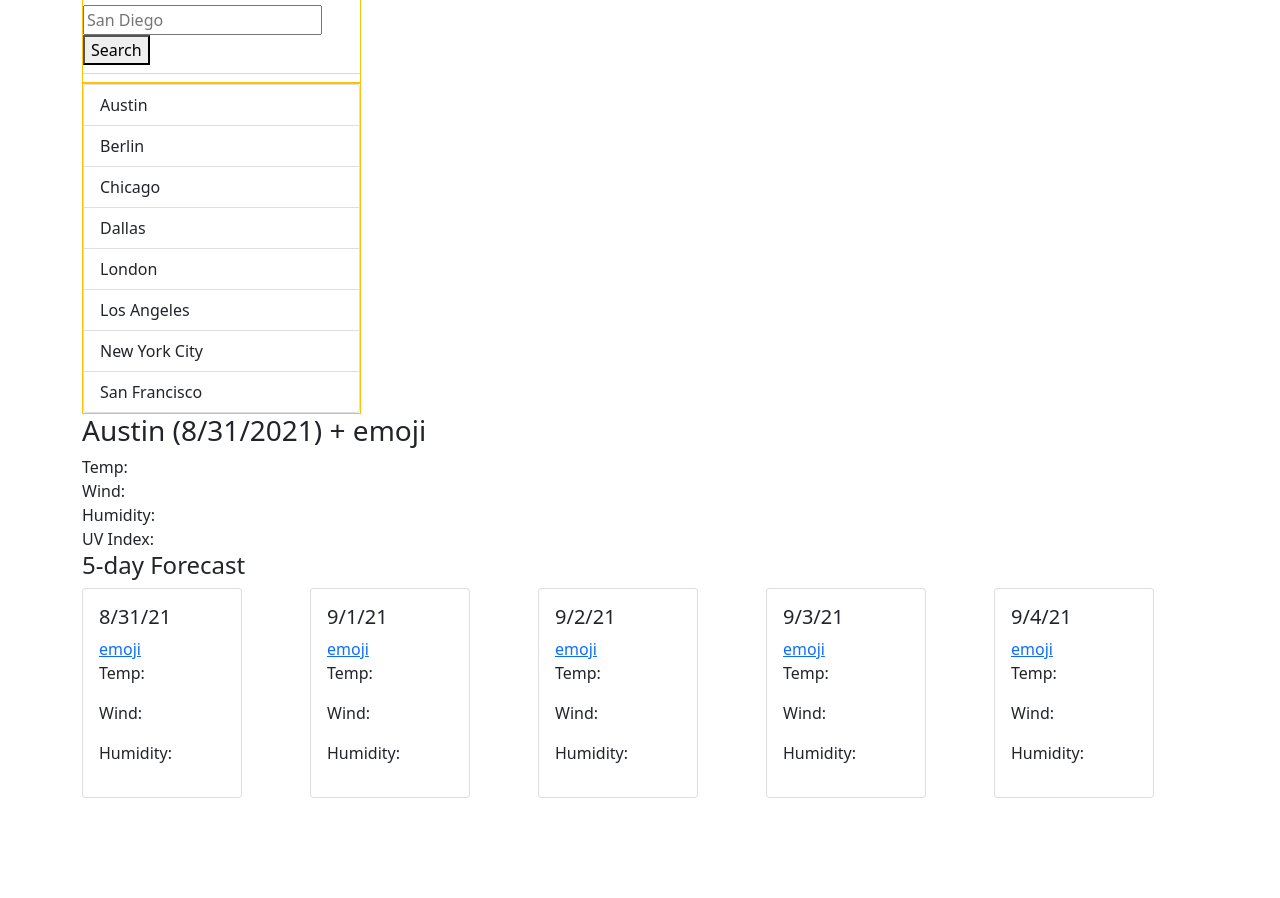
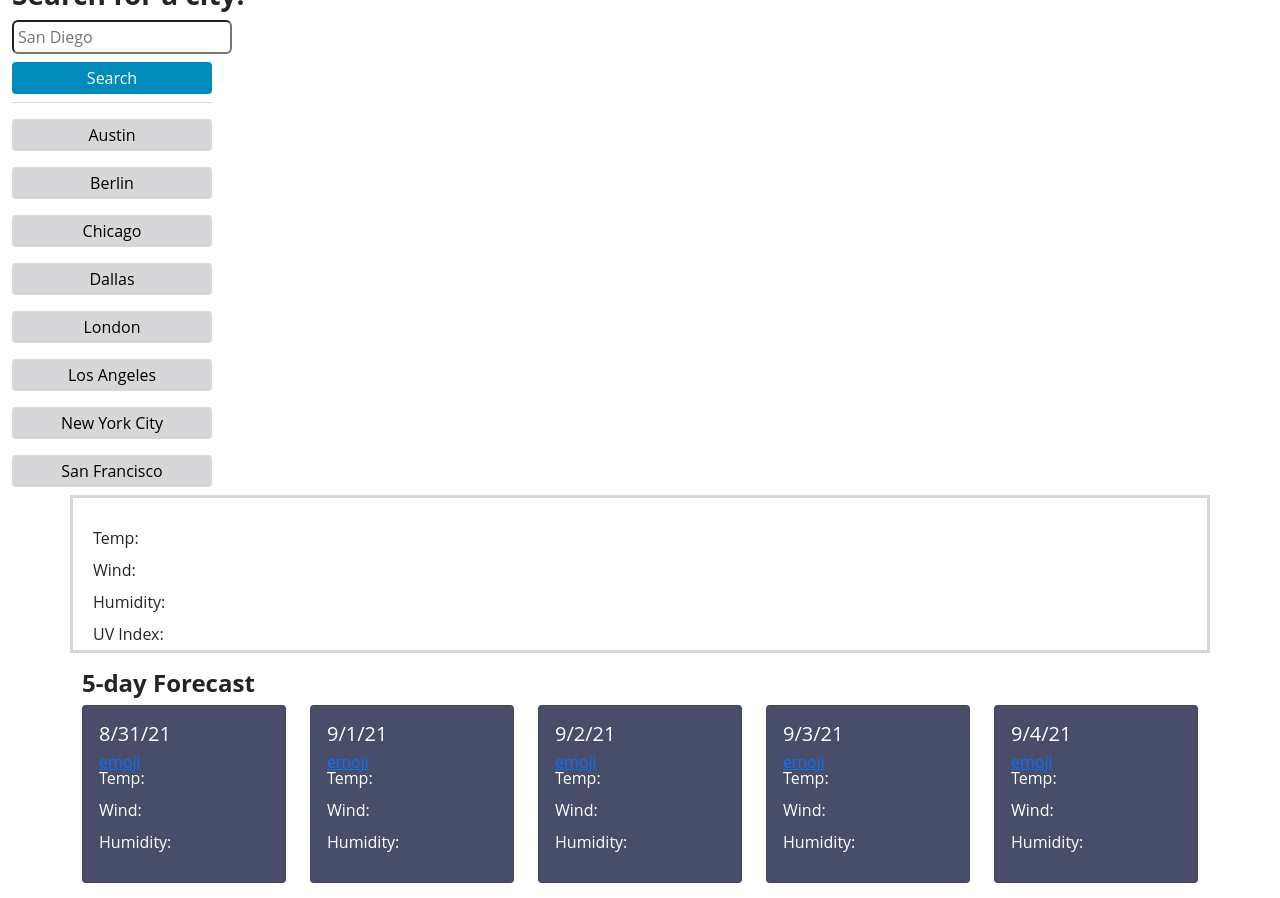
Before and after one commit to calvinjdonner/weather-dashboard, a plain HTML site: page index.html in a window 1280 px wide. Shown: the part 94-992 px from the top of the page. Before the commit the page ends 892 px from the top, so only its background shows below. Drawn offline with nearby package versions, Linux system fonts and the light colour scheme.

Commit message:
set up initial JS file layout

```diff
--- a/index.html
+++ b/index.html
@@ -5,8 +5,9 @@
         <meta name="viewport" content="width=device-width, initial-scale=1.0" />
         <meta http-equiv="X-UA-Compatible" content="ie=edge" />
         <link rel="stylesheet" href="https://cdn.jsdelivr.net/npm/bootstrap@5.1.0/dist/css/bootstrap.min.css" integrity="sha384-KyZXEAg3QhqLMpG8r+8fhAXLRk2vvoC2f3B09zVXn8CA5QIVfZOJ3BCsw2P0p/We" crossorigin="anonymous">
+        <!-- <link rel="stylesheet" href="https://api.openweathermap.org/data/2.5/onecall?lat={lat}&lon={lon}&exclude={part}&appid={API key}" /> -->
         <link rel="stylesheet" href="./style.css" />
-        <link rel="javascript" href="./script.js" />
+
         <title>Weather Dashboard</title>
     </head>
 
@@ -17,7 +18,7 @@
 
         <div class="container" id="search-bar">
 
-            <div class="col-3 border border-warning">
+            <div class="col">
                 <h3>Search for a city:</h3>
                 <input type="text" placeholder="San Diego">
                 <br>
@@ -25,36 +26,35 @@
                 <div class="dropdown-divider"></div>
             </div>
 
-            <div class="col-3 border border-warning">
+            <div class="col">
                 <div class="list-group" id="popular-cities">
-                    <a href="#" class="list-group-item list-group-item-action">Austin</a>
-                    <a href="#" class="list-group-item list-group-item-action">Berlin</a>
-                    <a href="#" class="list-group-item list-group-item-action">Chicago</a>
-                    <a href="#" class="list-group-item list-group-item-action">Dallas</a>
-                    <a href="#" class="list-group-item list-group-item-action">London</a>
-                    <a href="#" class="list-group-item list-group-item-action">Los Angeles</a>
-                    <a href="#" class="list-group-item list-group-item-action">New York City</a>
-                    <a href="#" class="list-group-item list-group-item-action">San Francisco</a>
+                    <button class="cities" type="button" id="austin">Austin</button>
+                    <button class="cities" type="button" id="berlin">Berlin</button>
+                    <button class="cities" type="button" id="chicago">Chicago</button>
+                    <button class="cities" type="button" id="dallas">Dallas</button>
+                    <button class="cities" type="button" id="london">London</button>
+                    <button class="cities" type="button" id="la">Los Angeles</button>
+                    <button class="cities" type="button" id="ny">New York City</button>
+                    <button class="cities" type="button" id="sf">San Francisco</button>
                 </div>
             </div>
 
         </div>
 
         <div class="container" id="main-display">
-            <h3 class="col-6" id="display-city" d.dis>Austin (8/31/2021) + emoji</h3>
+            <h3 class="col" id="display-city"></h3>
                 <div class="col">Temp:</div>
                 <div class="col">Wind:</div>
                 <div class="col">Humidity:</div>
                 <div class="col">UV Index:</div>
-            </div>
         </div>
 
-        <div class="container" id="5-day">
+        <div class="container" id="five-day">
             <h4>5-day Forecast</h4>
             <div class="row">
 
                 <div class="col">
-                    <div class="card" style="width: 10rem;">
+                    <div class="card">
                         <div class="card-body">
                             <h5 class="card-date1">8/31/21</h5>
                             <a href="">emoji</a>
@@ -66,7 +66,7 @@
                 </div>
 
                 <div class="col">
-                    <div class="card" style="width: 10rem;">
+                    <div class="card">
                         <div class="card-body">
                             <h5 class="card-date2">9/1/21</h5>
                             <a href="">emoji</a>
@@ -78,7 +78,7 @@
                 </div>
 
                 <div class="col">
-                    <div class="card" style="width: 10rem;">
+                    <div class="card">
                         <div class="card-body">
                             <h5 class="card-date3">9/2/21</h5>
                             <a href="">emoji</a>
@@ -90,7 +90,7 @@
                 </div>
 
                 <div class="col">
-                    <div class="card" style="width: 10rem;">
+                    <div class="card">
                         <div class="card-body">
                             <h5 class="card-date4">9/3/21</h5>
                             <a href="">emoji</a>
@@ -102,7 +102,7 @@
                 </div>
 
                 <div class="col">
-                    <div class="card" style="width: 10rem;">
+                    <div class="card">
                         <div class="card-body">
                             <h5 class="card-date5">9/4/21</h5>
                             <a href="">emoji</a>
@@ -116,6 +116,9 @@
             </div>
         </div>
 
+        <script src="https://code.jquery.com/jquery-3.6.0.js" integrity="sha256-H+K7U5CnXl1h5ywQfKtSj8PCmoN9aaq30gDh27Xc0jk=" crossorigin="anonymous"></script>
+        <script src="https://cdnjs.cloudflare.com/ajax/libs/moment.js/2.24.0/moment.min.js"></script>
+        <script src="./script.js"></script>
 
     </body>
 </html>
--- a/script.js
+++ b/script.js
@@ -0,0 +1,7 @@
+var currentDate = moment().format('M/DD/YYYY');
+var displayCity = $("#display-city");
+
+$("#austin").click(function(){
+    displayCity.textContent = "Austin (" +currentDate + ")";
+    console.log("austin was clicked");
+})
--- a/style.css
+++ b/style.css
@@ -0,0 +1,86 @@
+body {
+    font-family: 'Open Sans', sans-serif;
+    font-size: 16px;
+    line-height: 1;
+}
+
+.jumbotron {
+    text-align: center;
+    background: linear-gradient(50deg, rgba(90, 122, 209), rgba(26, 45, 97));
+    color: white;
+    padding: .5rem;
+}
+
+#search-bar {
+    display: inline-block;
+}
+
+#search-bar h3 {
+    text-align: left;
+    font-weight: bold;
+}
+
+#search-bar input {
+    padding: .25rem;
+    margin-bottom: .5rem;
+    border-radius: 6px
+}
+
+#search-bar button[type=submit] {
+    border-radius: 4px;
+    background-color: #008CBA;
+    color: white;
+    border: none;
+    padding: 8px;
+    display: inline-block;
+    width: 200px;
+}
+
+.dropdown-divider {
+    width: 200px;
+}
+
+.cities {
+    border-radius: 4px;
+    padding: 8px;
+    background-color: rgba(215, 215, 217);
+    color: black;
+    margin: .5rem 0 .5rem 0;
+    border: none;
+    width: 200px;
+}
+
+.cities:hover {
+    background-color:rgba(242, 242, 245);
+}
+
+#main-display {
+    border: solid;
+    border-color: rgba(215, 215, 217);
+}
+
+#main-display h3 {
+    font-weight: bold;
+}
+
+#main-display .col {
+    width: 400px;
+    padding: .5rem;
+}
+
+#five-day {
+    margin-bottom: 15px;
+}
+
+#five-day h4 {
+    font-weight: bold;
+    padding-top: 1rem;
+}
+
+.card {
+    display: flex;
+    flex-wrap: wrap;
+    justify-content: space-evenly;
+    background-color: rgba(72, 78, 105);
+    color: white;
+}
```
